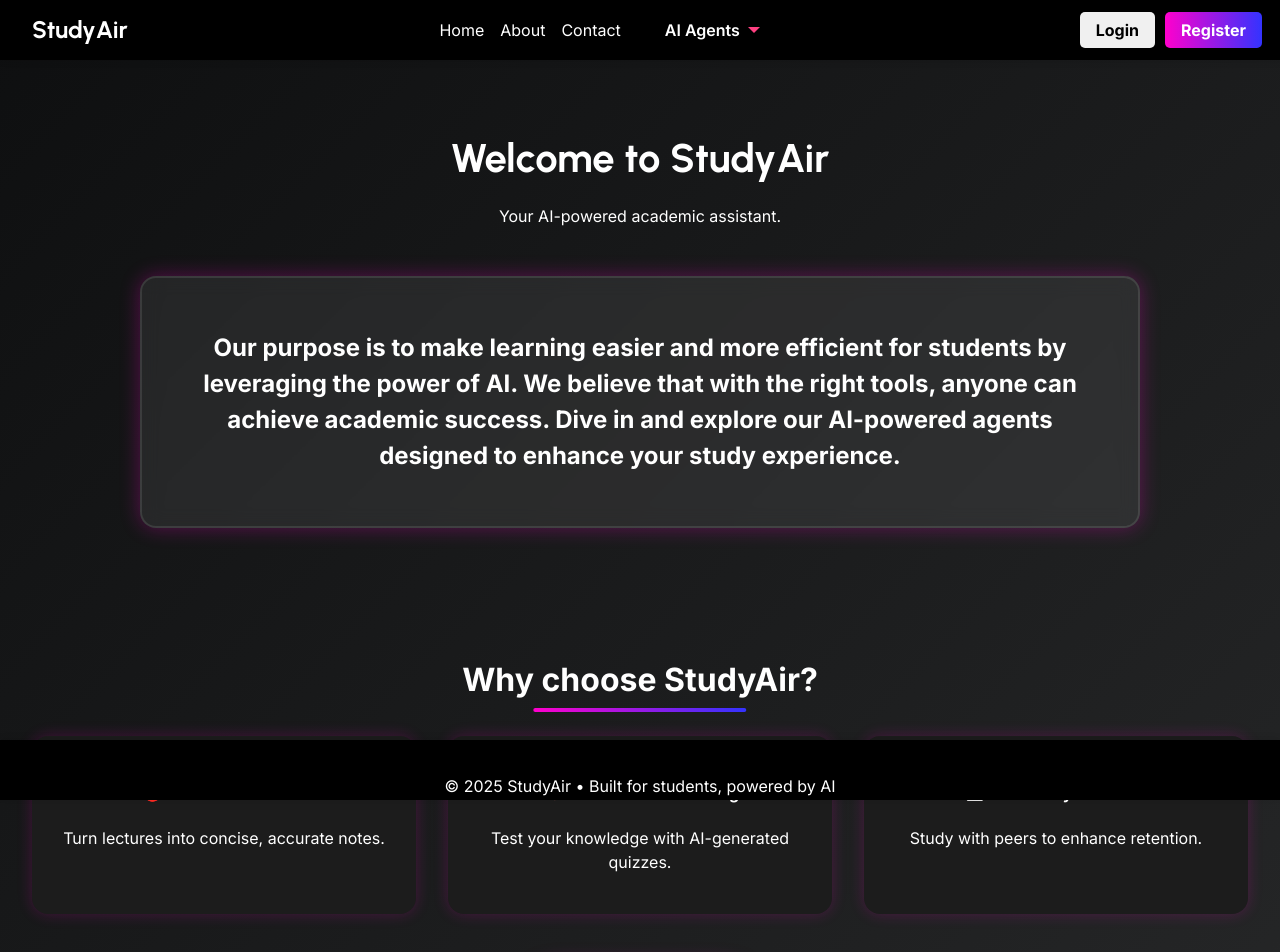
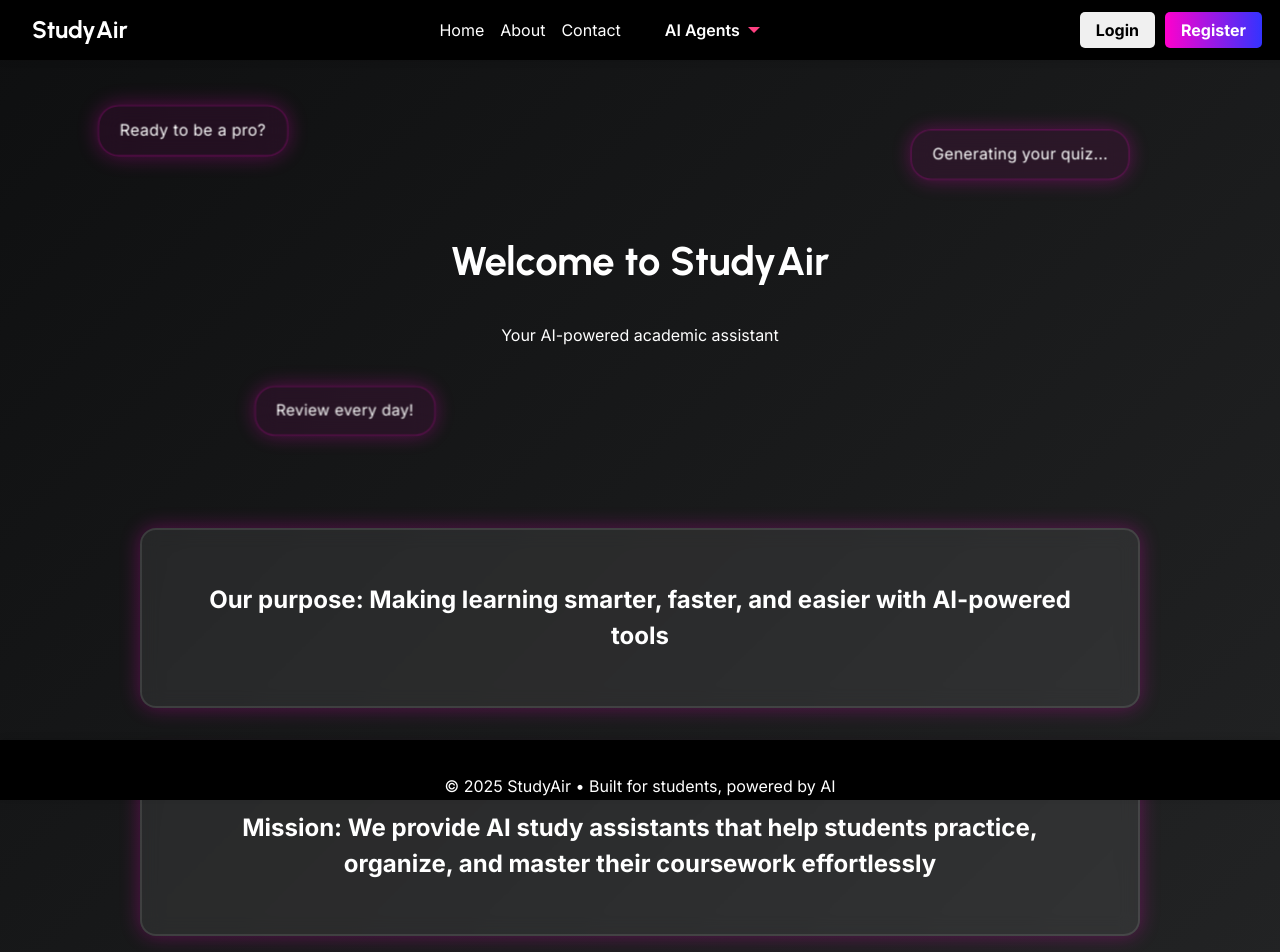
Before and after one commit to SommieOgu/StudyAir, a React (Vite) app: page / in a window 1280 px wide. Shown: the top 952 px of the page. Built offline with nearby package versions, Linux system fonts and the light colour scheme.

Commit message:
added mission statement, added dynamic message bubbles

```diff
--- a/src/App.css
+++ b/src/App.css
@@ -6,6 +6,7 @@ html, body, #root {
   margin: 0;
   padding: 0;
   scroll-behavior: smooth;
+  scroll-padding-top: 80px;
 }
 
 body {
@@ -107,9 +108,14 @@ body {
 
 
 .hero {
+  position: relative;
+  height: 400px;
+  display: flex;
+  align-items: center;
+  justify-content: center;
+  color: white;
+  overflow: hidden;
   text-align: center;
-  margin: 3rem 0;
-  color: white;
 }
 
 .hero h2 {
@@ -117,6 +123,17 @@ body {
   font-size: 2.5rem;
   margin-bottom: 1rem;
 }
+/* to make bubbls behind text - on chat */
+.hero-content {
+  position: relative;
+  z-index: 10;
+  display: flex;
+  flex-direction: column;
+  align-items: center;
+  justify-content: center;
+  text-align: center;
+}
+
 
 .description {
   background: rgba(255, 255, 255, 0.08);
@@ -133,6 +150,20 @@ body {
   color: white;
 }
 
+.mission {
+    background: rgba(255, 255, 255, 0.08);
+  backdrop-filter: blur(10px);
+  border: 2px solid rgba(255, 255, 255, 0.1);
+  box-shadow: 0 0 20px rgba(255, 0, 204, 0.3);
+  transition: all 0.3s ease;
+  border-radius: 1rem;
+  padding: 2rem 3rem;
+  width: 80%;
+  max-width: 900px;
+  margin: 3rem auto;
+  text-align: center;
+  color: white;
+}
 .features {
   text-align: center;
   padding: 3rem 1rem;
@@ -383,7 +414,51 @@ body {
   color: #ccc;
 }
 
+.hero {
+  position: relative;
+  height: 400px;
+  display: flex;
+  align-items: center;
+  justify-content: center;
+  color: white;
+  overflow: hidden;
+  text-align: center;
+}
+/* how to add floating messages */
+.message {
+  position: absolute;
+  background: rgba(255, 0, 204, 0.08);
+  border: 1px solid rgba(255, 0, 204, 0.3);
+  box-shadow: 0 0 20px rgba(255, 0, 204, 0.3);
+  backdrop-filter: blur(12px);
+  border-radius: 20px;
+  padding: 12px 20px;
+  font-size: 0.95rem;
+  color: #fff;
+  font-family: 'Inter', sans-serif;
+  letter-spacing: 0.3px;
+  opacity: 0;
+  animation: floatMsg 10s ease-in-out infinite;
+  transition: all 0.5s ease;
+  z-index: 5;                 /* lower than heading so heading stays on top */
+}
+.msg1 { top: 10%; left: 8%; animation-delay: 0s; }
+.msg2 { top: 15%; right: 12%; animation-delay: 3s; }
+.msg3 { bottom: 10%; left: 20%; animation-delay: 4s; }
+.msg4 { bottom: 25%; right: 8%; animation-delay: 9s; }
+.msg5 { top: 5%; left: 35%; animation-delay: 12s; }
+.msg6 { bottom: 15%; left: 60%; animation-delay: 8s; }
+.msg7 { top: 20%; right: 40%; animation-delay: 18s; }
+.msg8 { top: 55%; right: 85%; animation-delay: 14s; }
 
+/* Floating animation */
+
+@keyframes floatMsg {
+  0%,100% { transform: translateY(0); opacity: 0; }
+  10%,60% { opacity: 1; }
+  50% { transform: translateY(-15px) scale(1.05); }
+  90% { opacity: 0; }
+}
 .footer {
   height: 60px;
   width: 100%;
--- a/src/App.jsx
+++ b/src/App.jsx
@@ -62,21 +62,34 @@ function App() {
           <button className="register-btn">Register</button>
         </div>
       </header>
-
       <main className="main-content">
         <Routes>
           <Route path="/" element={
             <section className="home">
               <div className="hero">
-                <h2>Welcome to StudyAir</h2>
-                <p>Your AI-powered academic assistant.</p>
+               <div class="hero-content">
+                    <h2> Welcome to StudyAir</h2>
+                    <p> Your AI-powered academic assistant</p>
+               </div>
+                <div className="message msg1"> Ready to be a pro?</div>
+                <div className="message msg2"> Generating your quiz...</div>
+                <div className="message msg3"> Review every day!</div>
+                <div className="message msg4"> Study with friends!</div>
+                <div className="message msg5"> Yay I passed my exam!</div>
+                <div className="message msg6"> AI-powered study tools!</div>
+                <div className="message msg7"> Time to focus</div>
+                <div className="message msg8"> You got this!</div>
+
               </div>
 
               <div className="description">
                 <h2>
-                  Our purpose is to make learning easier and more efficient for students by leveraging the power of AI.
-                  We believe that with the right tools, anyone can achieve academic success. Dive in and explore our AI-powered agents designed to enhance your study experience.
+                  Our purpose: Making learning smarter, faster, and easier with AI-powered tools
                 </h2>
+              </div>
+
+              <div className="mission">
+                <h2>Mission: We provide AI study assistants that help students practice, organize, and master their coursework effortlessly</h2>
               </div>
 
               <div className="features">
```
